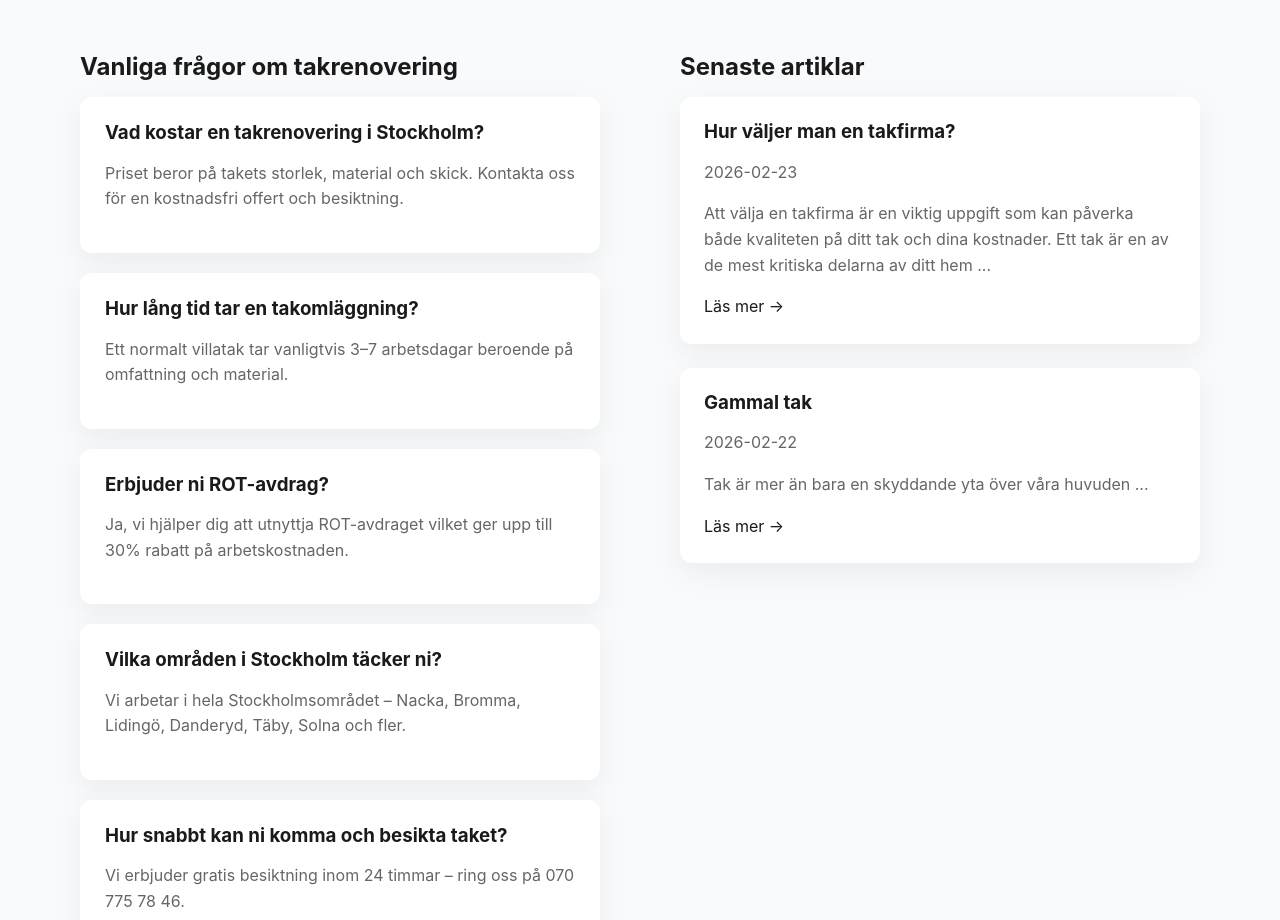
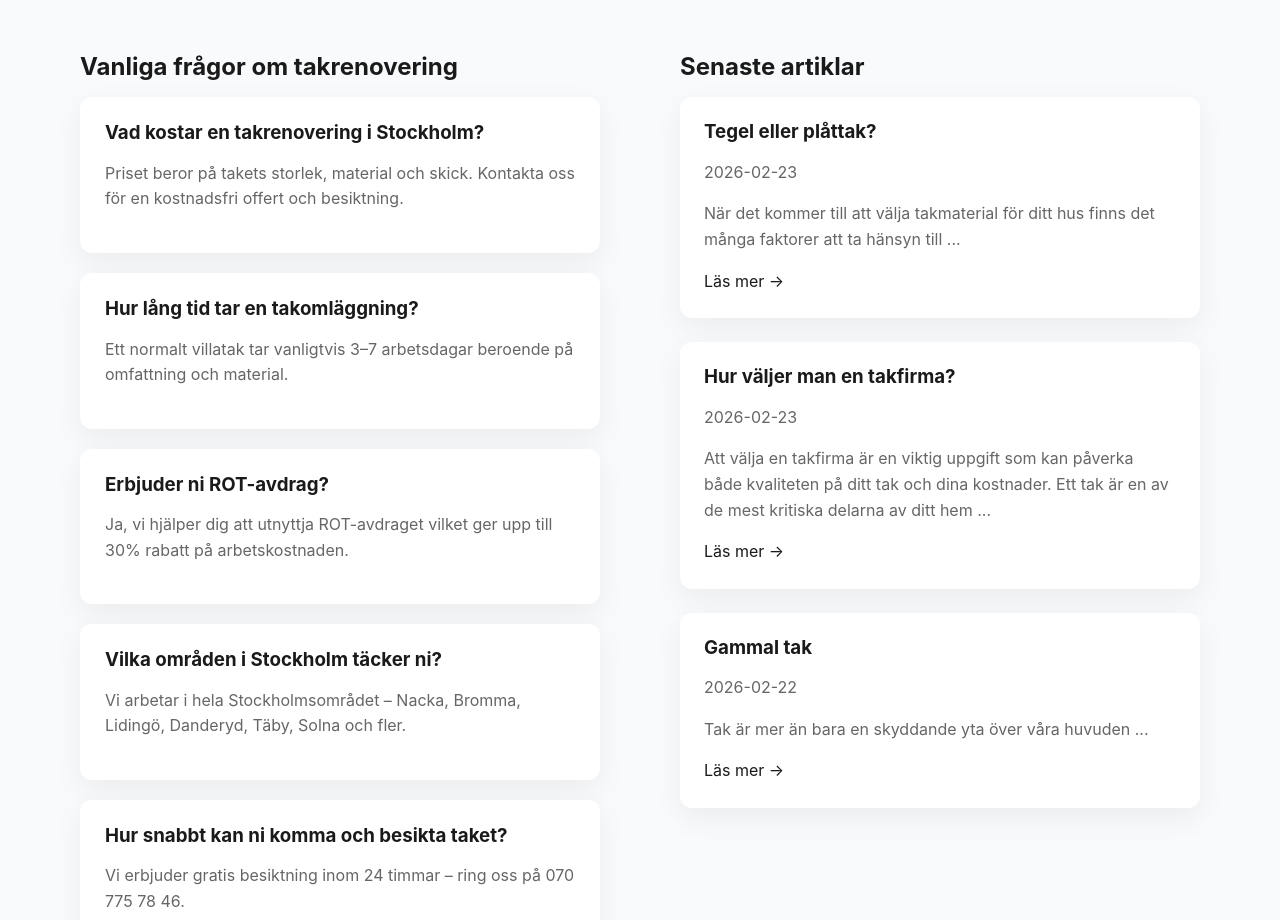
Before and after one commit to alexgeho/tak1, a website built with Vite: page index.html in a window 1280 px wide. Shown: the part 4965-5885 px from the top of the page. Built offline with nearby package versions, Linux system fonts and the light colour scheme; files whose address does not match are found by name.

Commit message:
feat(blog): update homepage

```diff
--- a/index.html
+++ b/index.html
@@ -341,6 +341,13 @@
             <!-- BLOG_HOME_START -->
 <li class="blog-item">
   <h3>
+    <a href="/blog/tegel-eller-plattak.html">Tegel eller plåttak?</a>
+  </h3>
+  <p class="blog-date">2026-02-23</p>
+  <p>När det kommer till att välja takmaterial för ditt hus finns det många faktorer att ta hänsyn till ...</p>
+  <a href="/blog/tegel-eller-plattak.html">Läs mer →</a>
+</li>
+<li class="blog-item"><h3>
     <a href="/blog/hur-valjer-man-en-takfirma.html">Hur väljer man en takfirma?</a>
   </h3>
   <p class="blog-date">2026-02-23</p>
```
